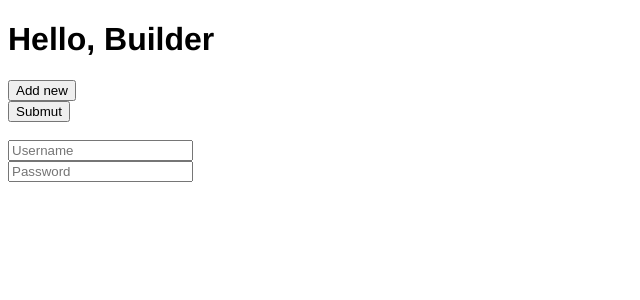
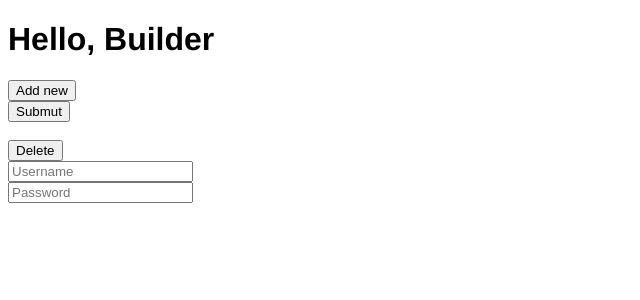
Before and after one commit to Abdullah-Alharbi-Archived-Projects/form-builder-vue, a Vue app: page / in a window 1280 px wide. Both pictures are taken after a click on the button "Add new". Shown: the top 300 px of the page, without its empty margins (0-640 px from the left). Built offline with nearby package versions, Linux system fonts and the light colour scheme.

Commit message:
added deleteForm

```diff
--- a/src/components/Form.vue
+++ b/src/components/Form.vue
@@ -1,7 +1,8 @@
 <template>
   <div class="forms">
     <br />
-    <div v-for="input in inputs" :key="input.id">
+    <div v-for="(input, index) in inputs" :key="input.id">
+      <DeleteForm :index="index" @delete-form="deleteForm" />
       <form :method="method">
         <div v-for="(type, typeIndex) in schema.type" :key="typeIndex">
           <Input
@@ -18,15 +19,19 @@
 
 <script>
 import Input from "./Input";
+import DeleteForm from "./DeleteForm";
 
 export default {
   name: "Form",
   props: ["method", "inputs", "schema"],
-  components: { Input },
+  components: { Input, DeleteForm },
   methods: {
     getPropName(object, index) {
       const props = Object.keys(object);
       return { object, props, index };
+    },
+    deleteForm(index) {
+      this.$emit("delete-form", index);
     }
   }
 };
```
